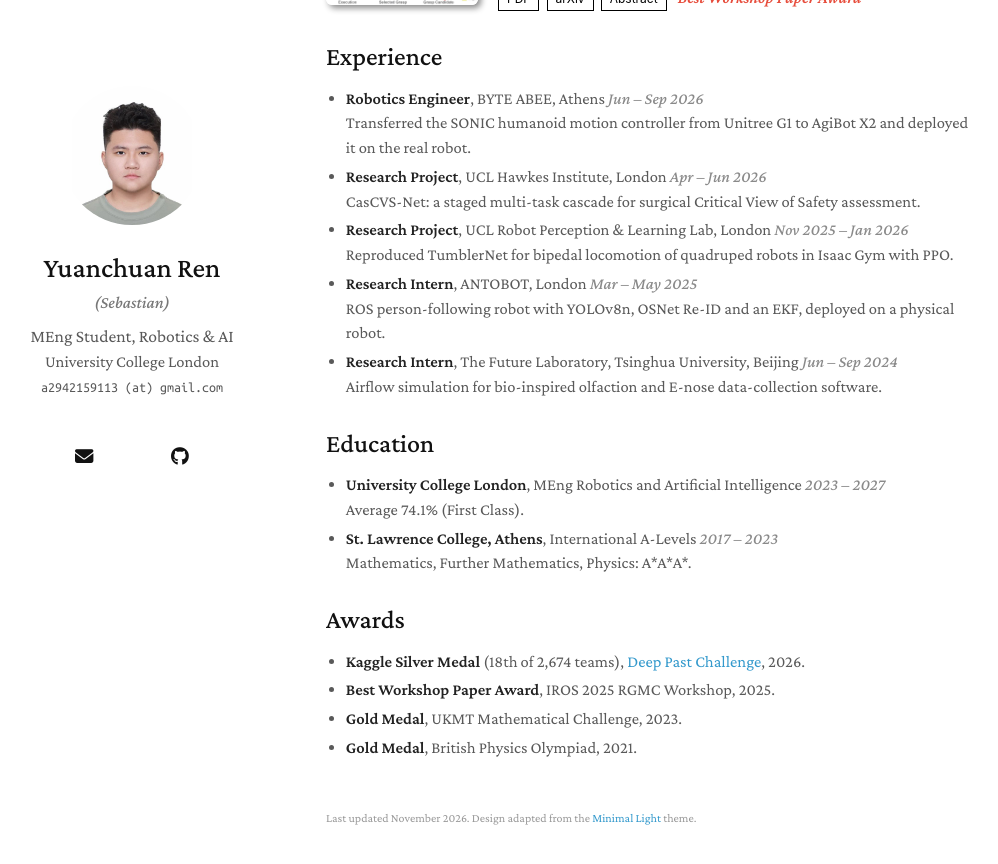
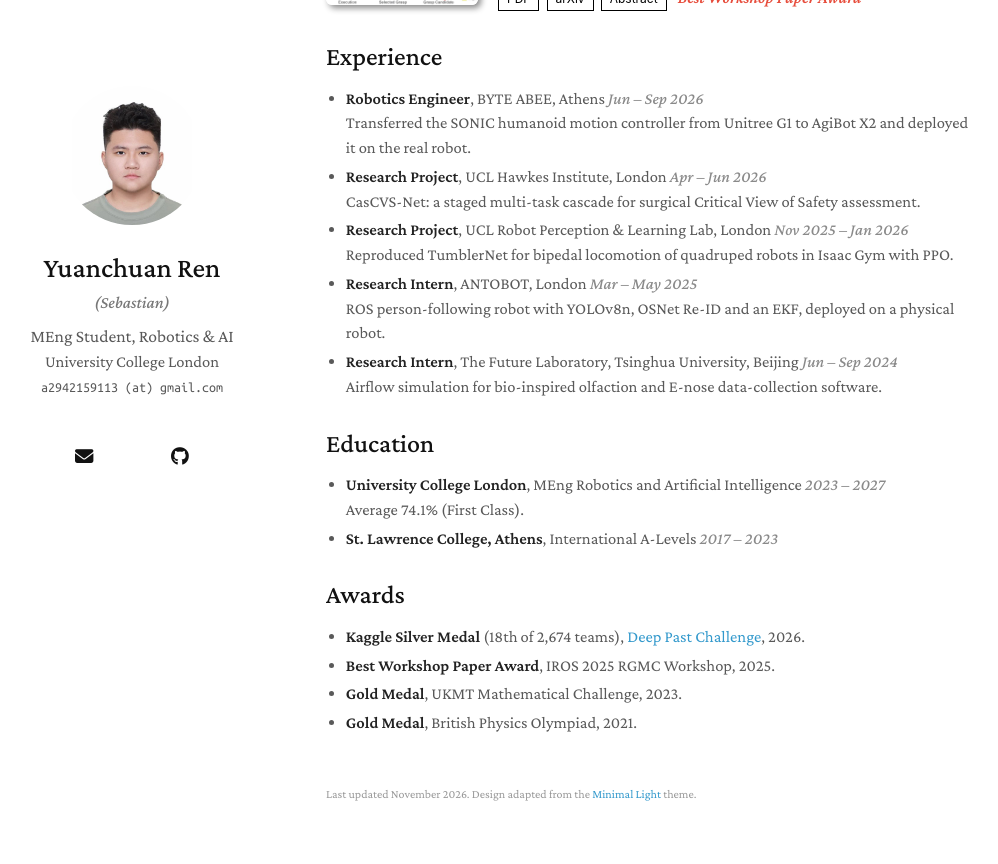
Before and after one commit to TaiE64/TaiE64.github.io, a Jekyll site: the page built from _pages/about.md, in a window 1280 px wide and 900 px high, scrolled down 976 px. Shown: the top 864 px of the window, without its empty margins (144-1142 px from the left). Built offline with Jekyll 4.4.1, drawn with Linux system fonts in a browser that asks for light colours; a style sheet for code colours, icons or effects is not loaded.

Commit message:
Education: drop A-level grades line
Co-Authored-By: Claude Opus 5.5 <noreply@anthropic.com>

```diff
--- a/_pages/about.md
+++ b/_pages/about.md
@@ -38,7 +38,6 @@ I am a final-year MEng student in Robotics and Artificial Intelligence at [Unive
 - **University College London**, MEng Robotics and Artificial Intelligence <span class="when">2023 – 2027</span>
   Average 74.1% (First Class).
 - **St. Lawrence College, Athens**, International A-Levels <span class="when">2017 – 2023</span>
-  Mathematics, Further Mathematics, Physics: A\*A\*A\*.
 
 ## Awards
 
```
